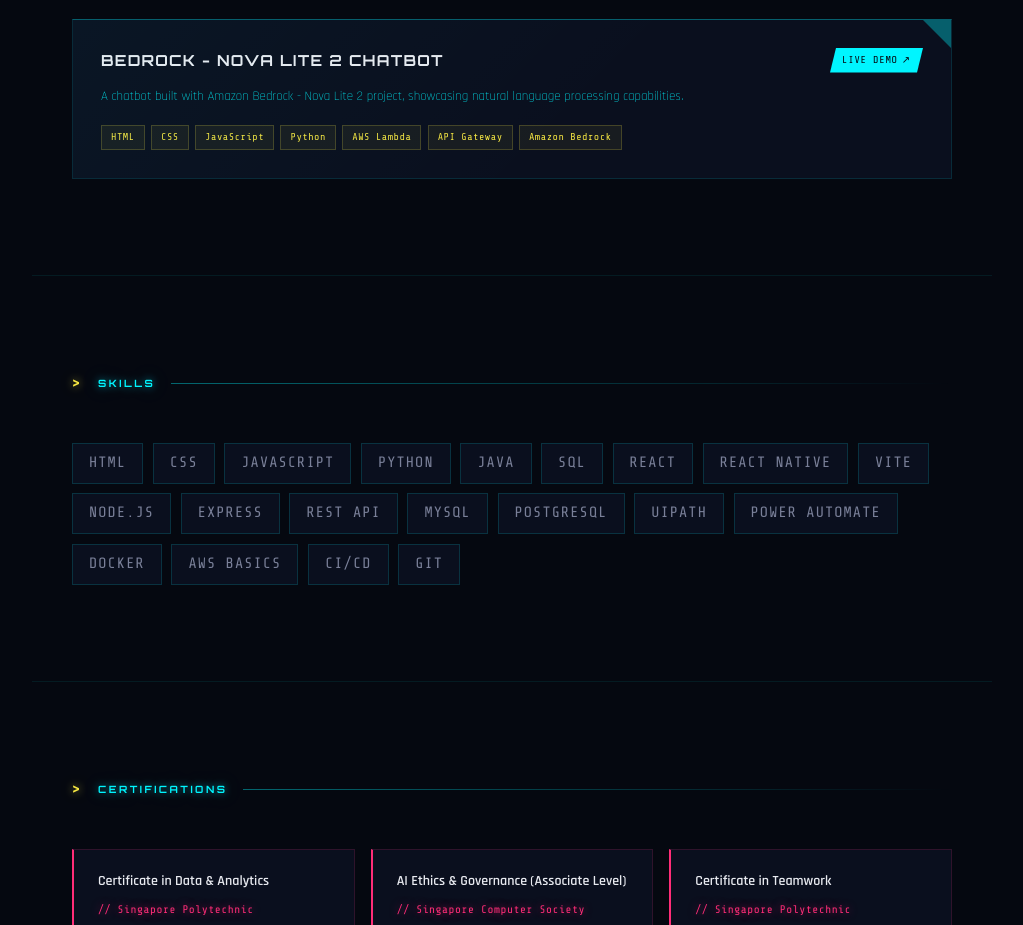
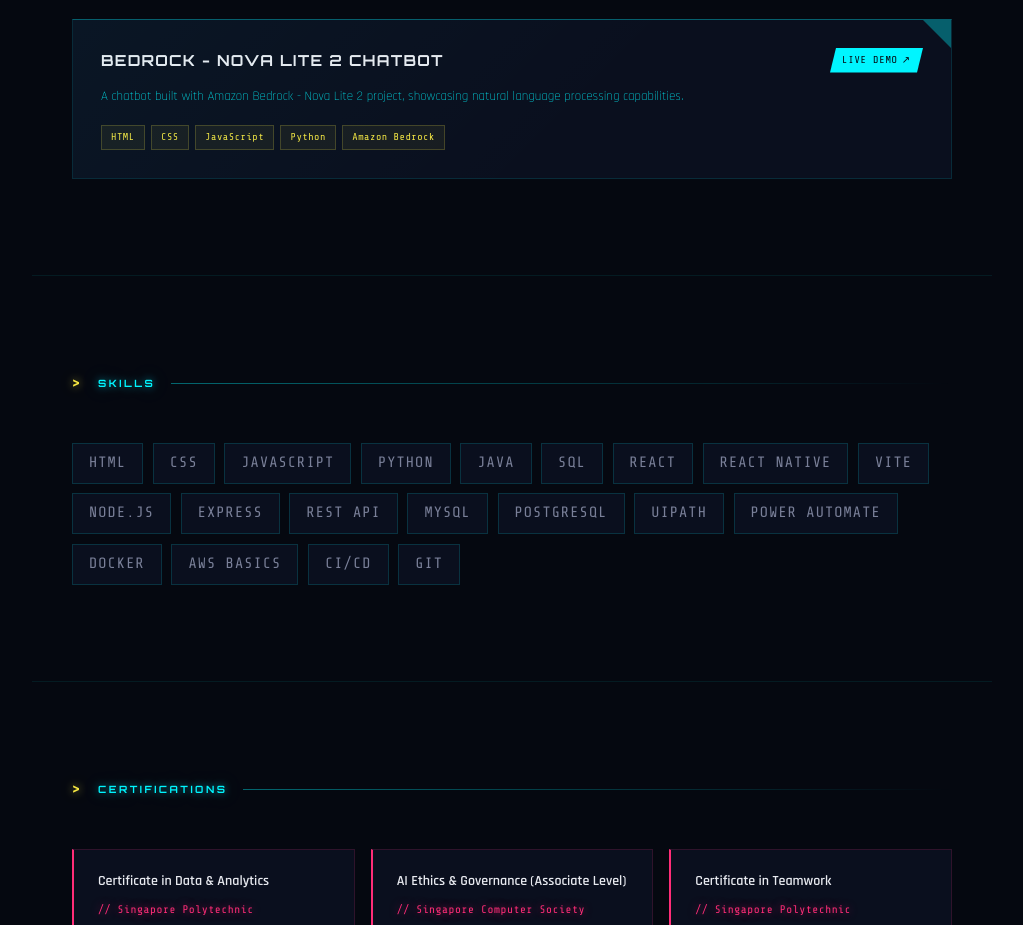
Before and after one commit to Htet-Myark/htet-portfolio-v2, a React (Vite) app: page / in a window 1280 px wide. Shown: the part 2614-3539 px from the top of the page, without its empty margins (128-1151 px from the left). Built offline with nearby package versions, Linux system fonts and the light colour scheme.

Commit message:
bedrock added

```diff
--- a/src/components/Projects.jsx
+++ b/src/components/Projects.jsx
@@ -19,9 +19,9 @@ const projects = [
   {
     title: 'Bedrock - Nova Lite 2 Chatbot',
     org: 'Live Demo',
-    link: 'https://bedrock-chatbot-1.onrender.com',
+    link: 'https://bedrock-nova-lite-2-sjon.vercel.app/',
     desc: 'A chatbot built with Amazon Bedrock - Nova Lite 2 project, showcasing natural language processing capabilities.',
-    tags: ['HTML', 'CSS', 'JavaScript', 'Python', 'AWS Lambda', 'API Gateway','Amazon Bedrock'],
+    tags: ['HTML', 'CSS', 'JavaScript', 'Python',  'Amazon Bedrock'],
   }
 ]
 
```
